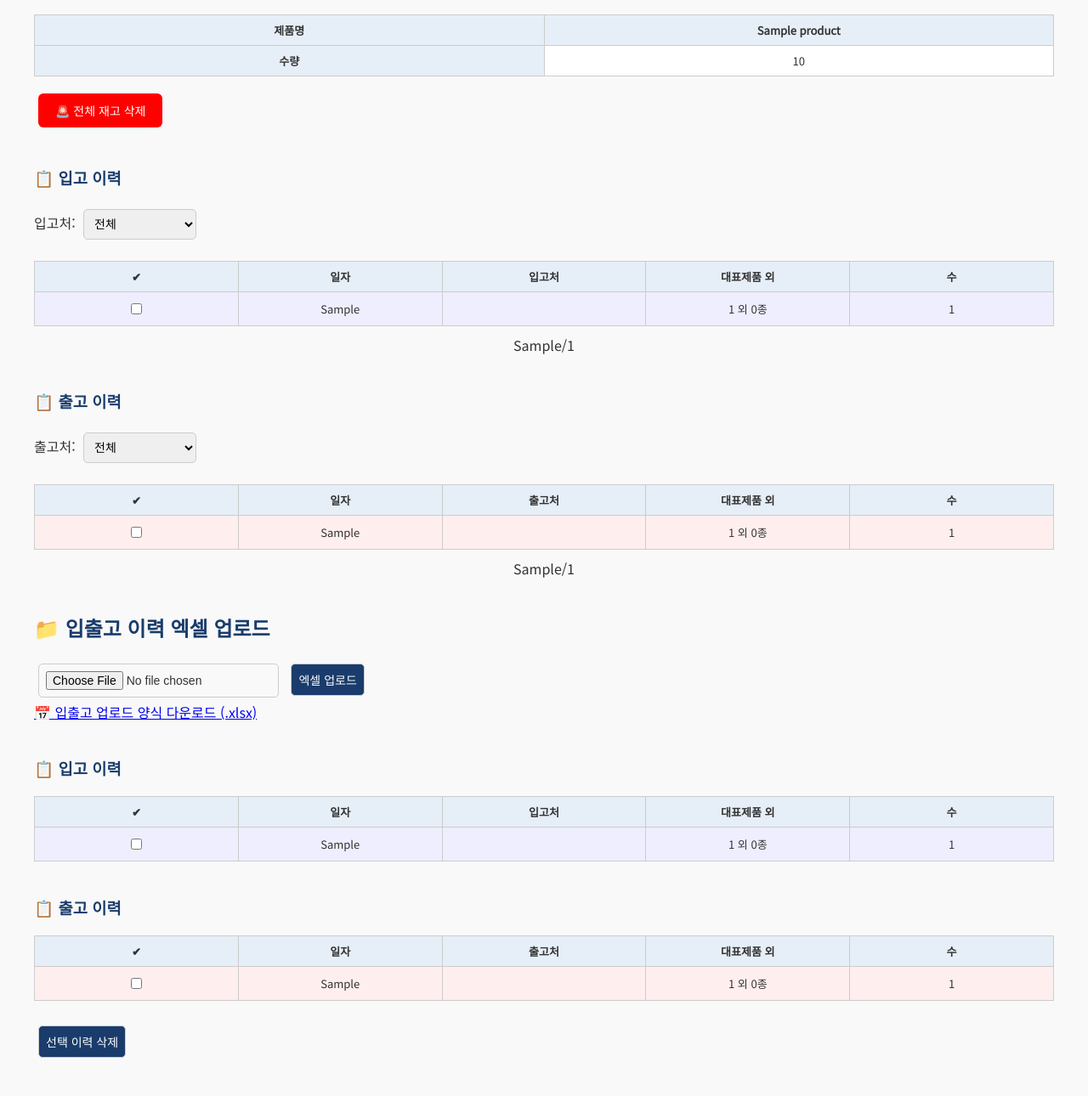
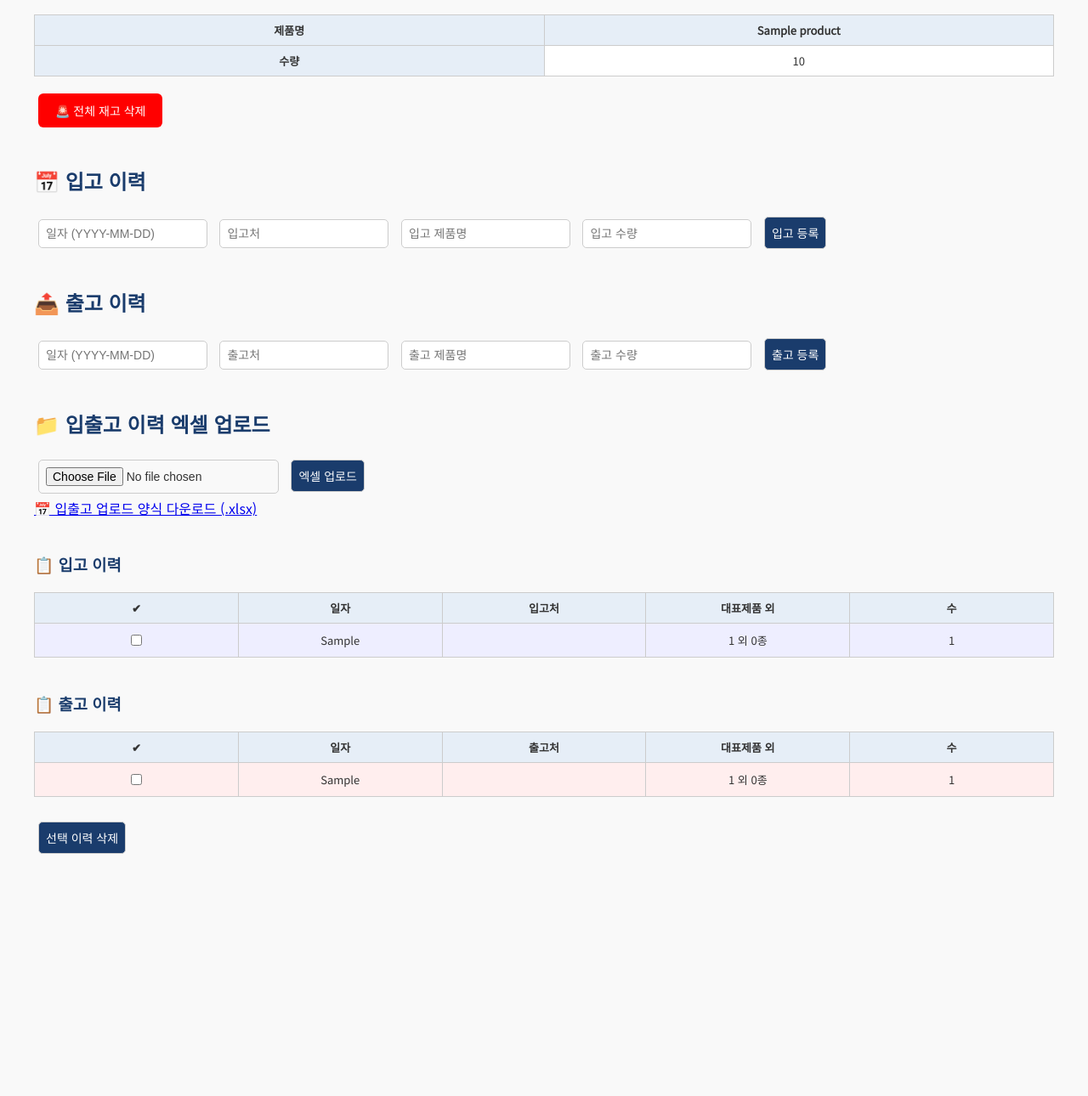
Before and after one commit to life3212/maumiga-logistics, a FastAPI app: template templates/product.html in a window 1280 px wide. Shown: the part 683-1973 px from the top of the page at 85% size. After the commit the page ends 1688 px from the top, so only its background shows below. Run offline with FastAPI, Linux system fonts and the light colour scheme; the template is opened without the code that fills it: most values are stand-ins (such as "Sample title", 1, 10 or a date in 2020).

Commit message:
메시지

```diff
--- a/app.py
+++ b/app.py
@@ -84,18 +84,7 @@ async def home(request: Request, username: str = Depends(get_current_user)):
     return templates.TemplateResponse("home.html", {"request": request, "username": username})
 
 @app.get("/{category}", response_class=HTMLResponse)
-async def view_category(
-    request: Request,
-    category: str,
-    start: str = "",
-    end: str = "",
-    msg: str = "",
-    reason_filter_in: str = "",
-    reason_filter_out: str = "",
-    page_in: int = 1,
-    page_out: int = 1,
-    username: str = Depends(get_current_user)
-):
+async def view_category(request: Request, category: str, start: str = "", end: str = "", msg: str = "", username: str = Depends(get_current_user)):
     if category not in FILE_PATHS:
         return HTMLResponse("❌ 수불부 종류 오류", status_code=404)
 
@@ -128,46 +117,20 @@ async def view_category(
             grouped[key].append(row)
         return dict(grouped)
 
-    grouped_incoming_all = group_logs(incoming_logs)
-    grouped_outgoing_all = group_logs(outgoing_logs)
-
-    grouped_incoming = {k: v for k, v in grouped_incoming_all.items() if reason_filter_in in ("", k.split("|")[1])}
-    grouped_outgoing = {k: v for k, v in grouped_outgoing_all.items() if reason_filter_out in ("", k.split("|")[1])}
-
-    def paginate(dict_items, page):
-        items = list(dict_items.items())
-        per_page = 10
-        start = (page - 1) * per_page
-        end = start + per_page
-        total_pages = (len(items) + per_page - 1) // per_page
-        return items[start:end], total_pages
-
-    incoming_page_data, total_pages_in = paginate(grouped_incoming, page_in)
-    outgoing_page_data, total_pages_out = paginate(grouped_outgoing, page_out)
-
-    incoming_reasons = sorted(set(row[2] for row in incoming_logs))
-    outgoing_reasons = sorted(set(row[2] for row in outgoing_logs))
+    grouped_incoming = group_logs(incoming_logs)
+    grouped_outgoing = group_logs(outgoing_logs)
 
     return templates.TemplateResponse(f"{category}.html", {
         "request": request,
         "category": category,
         "products": products,
-        "grouped_incoming": dict(incoming_page_data),
-        "grouped_outgoing": dict(outgoing_page_data),
+        "grouped_incoming": grouped_incoming,
+        "grouped_outgoing": grouped_outgoing,
         "msg": msg,
         "start": start,
         "end": end,
-        "username": username,
-        "selected_reason_in": reason_filter_in,
-        "selected_reason_out": reason_filter_out,
-        "incoming_reasons": incoming_reasons,
-        "outgoing_reasons": outgoing_reasons,
-        "page_in": page_in,
-        "page_out": page_out,
-        "total_pages_in": total_pages_in,
-        "total_pages_out": total_pages_out
+        "username": username
     })
-
 
 @app.post("/{category}/add")
 async def add_product(category: str, name: str = Form(...), quantity: int = Form(...)):
--- a/templates/product.html
+++ b/templates/product.html
@@ -119,115 +119,25 @@
         </button>
     </form>
 
-    <h3>📋 입고 이력</h3>
+    <h2>📅 입고 이력</h2>
+    <form method="post" action="/product/record">
+        <input type="text" name="date" placeholder="일자 (YYYY-MM-DD)" required>
+        <input type="text" name="reason" placeholder="입고처" required>
+        <input type="text" name="name" placeholder="입고 제품명" required>
+        <input type="number" name="quantity" placeholder="입고 수량" required>
+        <input type="hidden" name="action" value="입고">
+        <button type="submit">입고 등록</button>
+    </form>
 
-<form method="get" style="margin-bottom:10px;">
-    <label for="reason_filter_in">입고처:</label>
-    <select id="reason_filter_in" name="reason_filter_in" onchange="this.form.submit()">
-        <option value="">전체</option>
-        {% for reason in incoming_reasons %}
-        <option value="{{ reason }}" {% if reason == selected_reason_in %}selected{% endif %}>{{ reason }}</option>
-        {% endfor %}
-    </select>
-    <input type="hidden" name="page_out" value="{{ page_out }}">
-    <input type="hidden" name="reason_filter_out" value="{{ selected_reason_out }}">
-</form>
-
-<table>
-    <tr><th>✔</th><th>일자</th><th>입고처</th><th>대표제품 외</th><th>수</th></tr>
-    {% for group_key, rows in grouped_incoming.items() %}
-    {% set parts = group_key.split('|') %}
-    {% set date = parts[0] %}
-    {% set reason = parts[1] %}
-    <tr style="cursor:pointer; background:#eef;">
-        <td style="cursor:default;">
-            <input type="checkbox" name="logs" value="{{ rows[0][0] }}|입고|{{ rows[0][3] }}">
-        </td>
-        <td onclick="toggleDetail('in{{ loop.index }}')">{{ date }}</td>
-        <td onclick="toggleDetail('in{{ loop.index }}')">{{ reason }}</td>
-        <td onclick="toggleDetail('in{{ loop.index }}')">{{ rows[0][3] }} 외 {{ rows|length - 1 }}종</td>
-        <td onclick="toggleDetail('in{{ loop.index }}')">{{ rows|length }}</td>
-    </tr>
-    <tr id="detail-in{{ loop.index }}" style="display:none;">
-        <td colspan="5">
-            <ul>
-                {% for row in rows %}
-                <li>{{ row[3] }} - {{ row[4] }}개{% if row|length > 5 %} (소비기한: {{ row[5] }}){% endif %}</li>
-                {% endfor %}
-            </ul>
-        </td>
-    </tr>
-    {% endfor %}
-</table>
-
-<div style="text-align:center; margin-top: 10px;">
-    {% if page_in > 1 %}
-        <a href="?page_in={{ page_in - 1 }}&reason_filter_in={{ selected_reason_in }}&page_out={{ page_out }}&reason_filter_out={{ selected_reason_out }}">← 이전</a>
-    {% endif %}
-    {{ page_in }}/{{ total_pages_in }}
-    {% if page_in < total_pages_in %}
-        <a href="?page_in={{ page_in + 1 }}&reason_filter_in={{ selected_reason_in }}&page_out={{ page_out }}&reason_filter_out={{ selected_reason_out }}">다음 →</a>
-    {% endif %}
-</div>
-
-<h3>📋 출고 이력</h3>
-
-<form method="get" style="margin-bottom:10px;">
-    <label for="reason_filter_out">출고처:</label>
-    <select id="reason_filter_out" name="reason_filter_out" onchange="this.form.submit()">
-        <option value="">전체</option>
-        {% for reason in outgoing_reasons %}
-        <option value="{{ reason }}" {% if reason == selected_reason_out %}selected{% endif %}>{{ reason }}</option>
-        {% endfor %}
-    </select>
-    <input type="hidden" name="page_in" value="{{ page_in }}">
-    <input type="hidden" name="reason_filter_in" value="{{ selected_reason_in }}">
-</form>
-
-<table>
-    <tr><th>✔</th><th>일자</th><th>출고처</th><th>대표제품 외</th><th>수</th></tr>
-    {% for group_key, rows in grouped_outgoing.items() %}
-    {% set parts = group_key.split('|') %}
-    {% set date = parts[0] %}
-    {% set reason = parts[1] %}
-    <tr style="cursor:pointer; background:#fee;">
-        <td style="cursor:default;">
-            <input type="checkbox" name="logs" value="{{ rows[0][0] }}|출고|{{ rows[0][3] }}">
-        </td>
-        <td onclick="toggleDetail('out{{ loop.index }}')">{{ date }}</td>
-        <td onclick="toggleDetail('out{{ loop.index }}')">{{ reason }}</td>
-        <td onclick="toggleDetail('out{{ loop.index }}')">{{ rows[0][3] }} 외 {{ rows|length - 1 }}종</td>
-        <td onclick="toggleDetail('out{{ loop.index }}')">{{ rows|length }}</td>
-    </tr>
-    <tr id="detail-out{{ loop.index }}" style="display:none;">
-        <td colspan="5">
-            <ul>
-                {% for row in rows %}
-                <li>{{ row[3] }} - {{ row[4] }}개{% if row|length > 5 %} (소비기한: {{ row[5] }}){% endif %}</li>
-                {% endfor %}
-            </ul>
-        </td>
-    </tr>
-    {% endfor %}
-</table>
-
-<div style="text-align:center; margin-top: 10px;">
-    {% if page_out > 1 %}
-        <a href="?page_out={{ page_out - 1 }}&reason_filter_out={{ selected_reason_out }}&page_in={{ page_in }}&reason_filter_in={{ selected_reason_in }}">← 이전</a>
-    {% endif %}
-    {{ page_out }}/{{ total_pages_out }}
-    {% if page_out < total_pages_out %}
-        <a href="?page_out={{ page_out + 1 }}&reason_filter_out={{ selected_reason_out }}&page_in={{ page_in }}&reason_filter_in={{ selected_reason_in }}">다음 →</a>
-    {% endif %}
-</div>
-
-<script>
-    function toggleDetail(id) {
-        const el = document.getElementById("detail-" + id);
-        el.style.display = el.style.display === "none" ? "table-row" : "none";
-    }
-</script>
-
+    <h2>📤 출고 이력</h2>
+    <form method="post" action="/product/record">
+        <input type="text" name="date" placeholder="일자 (YYYY-MM-DD)" required>
+        <input type="text" name="reason" placeholder="출고처" required>
+        <input type="text" name="name" placeholder="출고 제품명" required>
+        <input type="number" name="quantity" placeholder="출고 수량" required>
+        <input type="hidden" name="action" value="출고">
+        <button type="submit">출고 등록</button>
+    </form>
 
     <h2>📁 입출고 이력 엑셀 업로드</h2>
     <form method="post" action="/product/upload" enctype="multipart/form-data">
```
